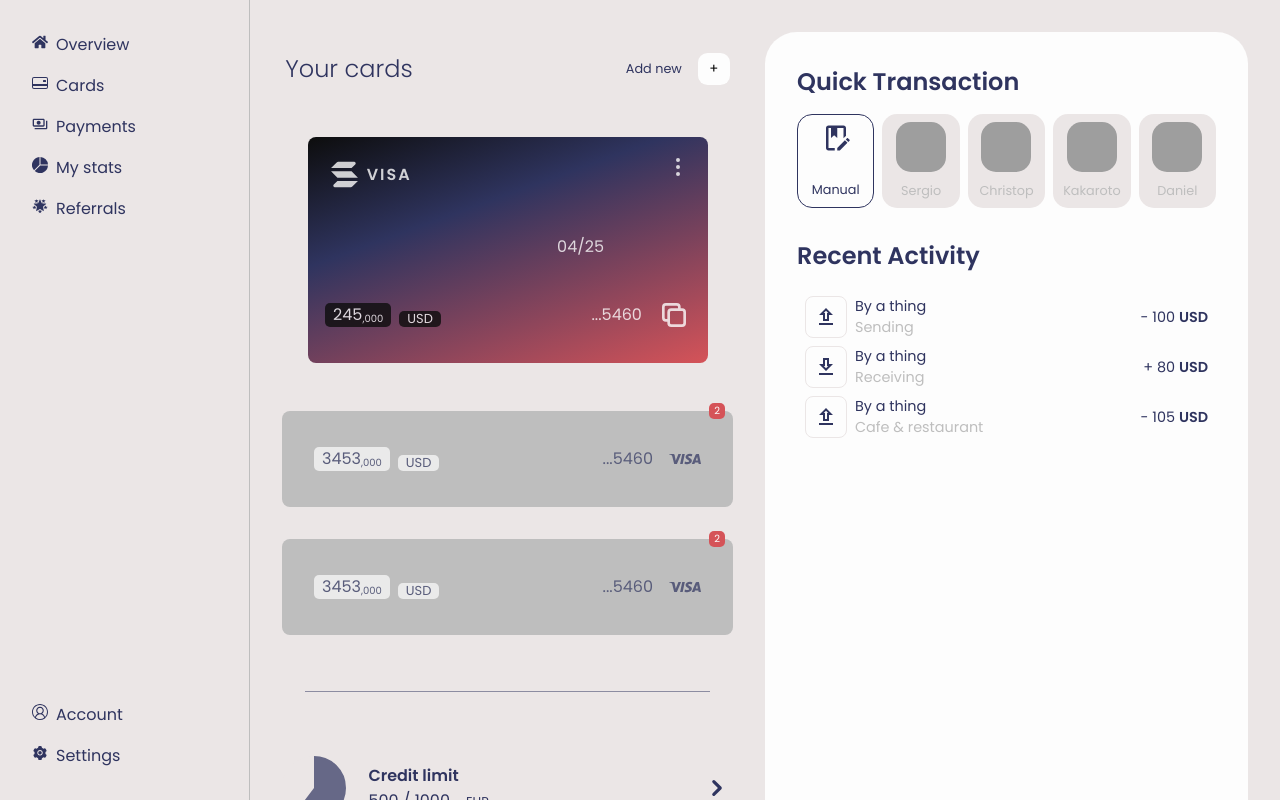
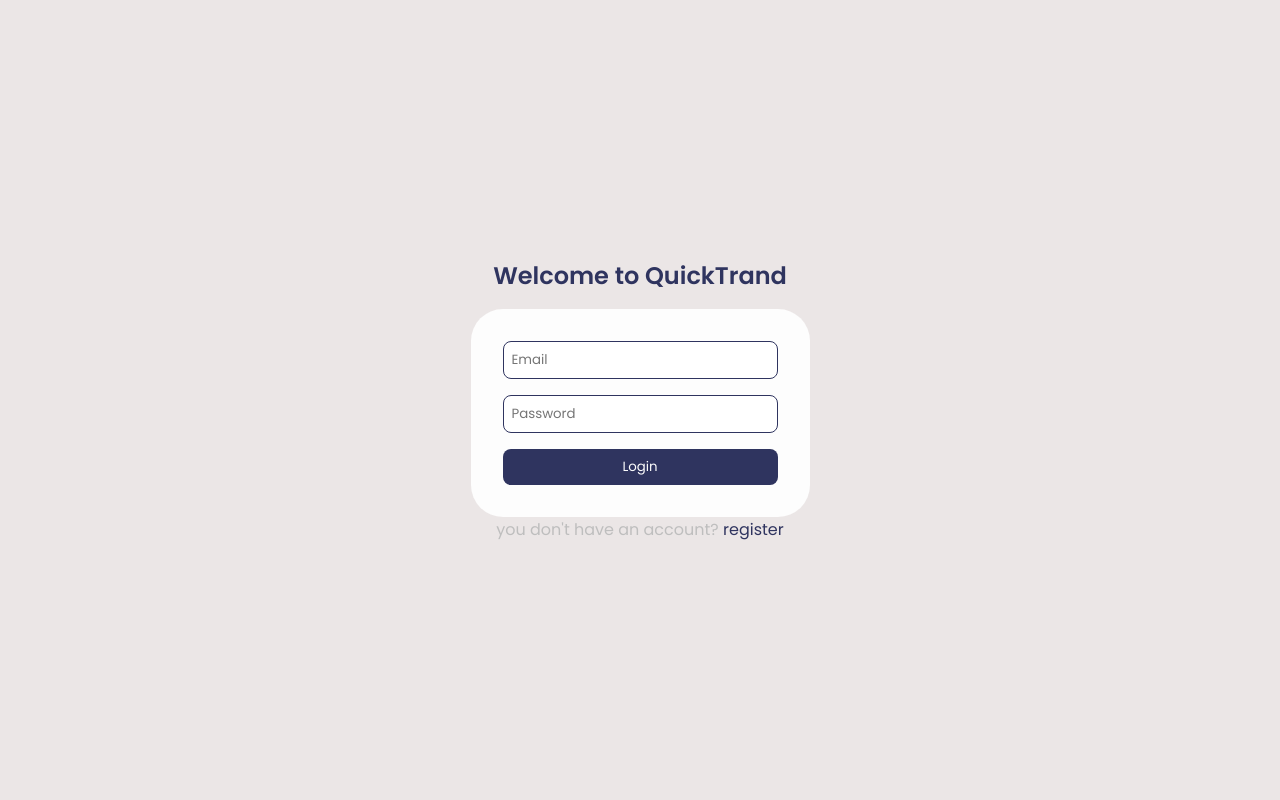
Before and after one commit to billionsjoel/quickTrans, a React (Create React App) app: page / in a window 1280 px wide. Shown: the top 800 px of the page. Built offline with nearby package versions, Linux system fonts and the light colour scheme; grey boxes are pictures that could not be loaded.

Commit message:
auth layout

```diff
--- a/package.json
+++ b/package.json
@@ -7,6 +7,7 @@
     "@testing-library/jest-dom": "^4.2.4",
     "@testing-library/react": "^9.5.0",
     "@testing-library/user-event": "^7.2.1",
+    "firebase": "^9.6.8",
     "prop-types": "^15.8.1",
     "react": "^17.0.2",
     "react-circular-progressbar": "^2.0.4",
--- a/src/App.js
+++ b/src/App.js
@@ -2,14 +2,15 @@ import React from 'react';
 import { BrowserRouter, Route, Routes } from 'react-router-dom';
 import './sass/index.scss';
 import Dashboard from './views/Dashboard';
+import Auth from './views/Auth';
 
 function App() {
   return (
     <BrowserRouter>
       <Routes>
-        <Route path="/" element={<Dashboard />} />
+        <Route path="/" element={<Auth />} />
+        <Route path="/dashboard" element={<Dashboard />} />
       </Routes>
-
     </BrowserRouter>
   );
 }
--- /dev/null
+++ b/src/views/Auth/index.js
@@ -0,0 +1,48 @@
+/* eslint-disable jsx-a11y/click-events-have-key-events */
+/* eslint-disable jsx-a11y/no-static-element-interactions */
+import { useState } from 'react';
+import style from './style.module.scss';
+
+const Auth = () => {
+  const [section, setSection] = useState('login');
+
+  const handleSubmit = (e) => {
+    e.preventDefault();
+    console.log(e.target);
+  };
+
+  return (
+    <section className={style.auth}>
+      <h1>Welcome to QuickTrand</h1>
+      {section === 'login' ? (
+        <div className="login">
+          <form onSubmit={handleSubmit}>
+            <input type="text" placeholder="Email" />
+            <input type="password" placeholder="Password" />
+            <button type="submit">Login</button>
+          </form>
+          <p>
+            you don&apos;t have an account?
+            <span onClick={() => setSection('register')}> register</span>
+          </p>
+        </div>
+      ) : (
+        <div className="register">
+          <form onSubmit={handleSubmit}>
+            <input type="text" placeholder="Full Name" />
+            <input type="text" placeholder="Email" />
+            <input type="password" placeholder="Password" />
+            <input type="password" placeholder="Confirm Password" />
+            <button type="submit">Register</button>
+          </form>
+          <p>
+            you have an account?
+            <span onClick={() => setSection('login')}> login</span>
+          </p>
+        </div>
+      )}
+    </section>
+  );
+};
+
+export default Auth;
--- /dev/null
+++ b/src/views/Auth/style.module.scss
@@ -0,0 +1,64 @@
+@import '../../sass/index.scss';
+
+.auth {
+  display: flex;
+  flex-direction: column;
+  justify-content: center;
+  align-items: center;
+  height: 100vh;
+  background-color: $light-gray;
+  color: $purple;
+
+  & h1 {
+    margin-bottom: 1rem;
+  }
+
+  & form {
+    display: flex;
+    flex-direction: column;
+    gap: 1rem;
+    padding: $lg-padding;
+    border-radius: $radius;
+    background-color: $white;
+  }
+
+  & input {
+    border-radius: 0.5rem;
+    padding: $md-padding;
+    border: 1px solid $purple;
+    color: $purple;
+    font-family: inherit;
+  }
+
+  & button {
+    cursor: pointer;
+    border-radius: 0.5rem;
+    padding: $md-padding;
+    background-color: $purple;
+    color: $white;
+    border: none;
+    transition: all 0.2s ease-in-out;
+
+    &:hover {
+      transform: scale(1.05);
+    }
+
+    &:active {
+      transform: scale(0.95);
+    }
+  }
+
+  & p {
+    color: $dark-gray;
+    margin: 0 auto;
+    width: fit-content;
+  }
+
+  & span {
+    cursor: pointer;
+    color: $purple;
+    &:hover {
+      text-decoration: underline;
+    }
+  }
+}
--- a/src/views/dashboard.module.scss
+++ b/src/views/Dashboard/style.module.scss
@@ -1,4 +1,4 @@
-@import '../sass/index.scss';
+@import '../../sass/index.scss';
 
 .dashboard {
   display: grid;
```
Also changed, not shown: src/firebase.js (added, +23 -0 lines), src/views/Dashboard/index.js (renamed from src/views/Dashboard.js, +4 -4 lines), 1 other file (tests, documents, lock files or other folders).
